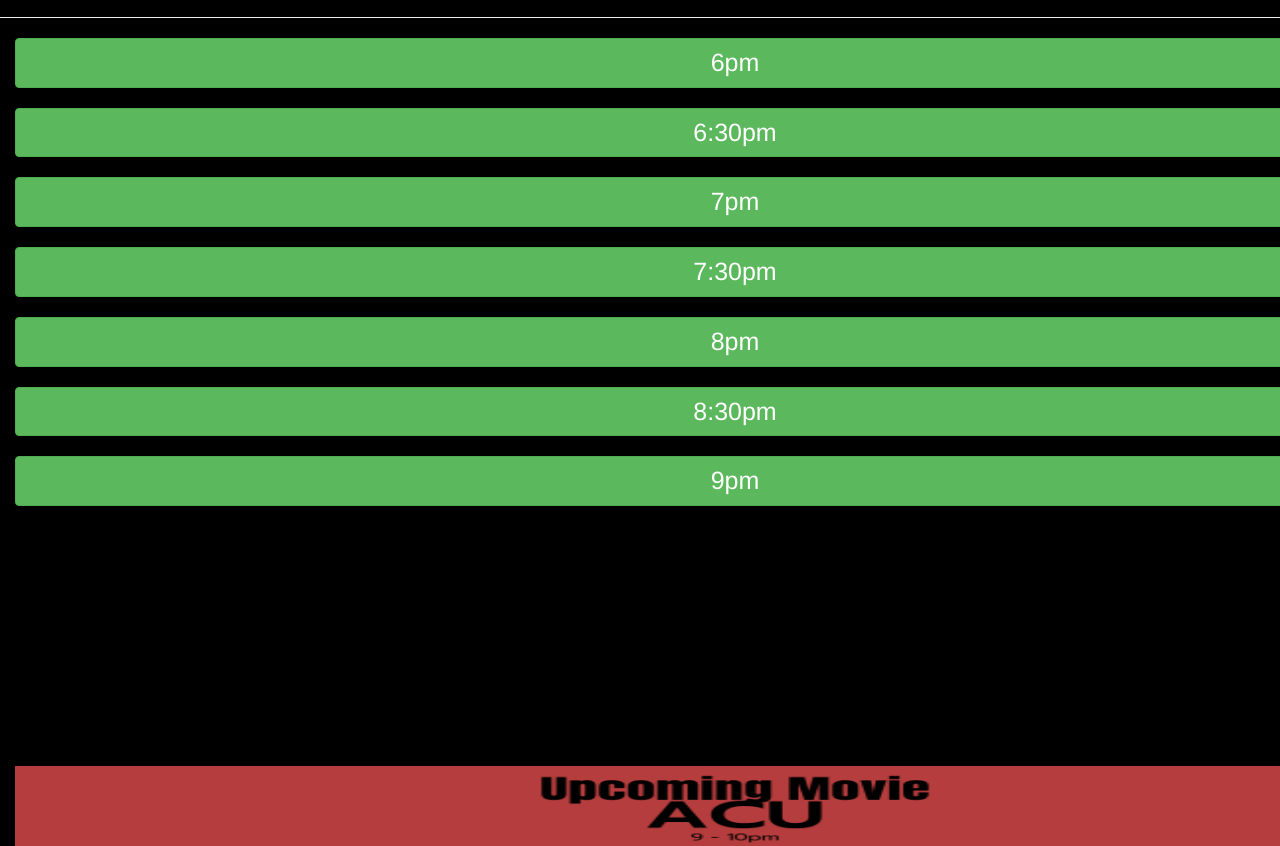
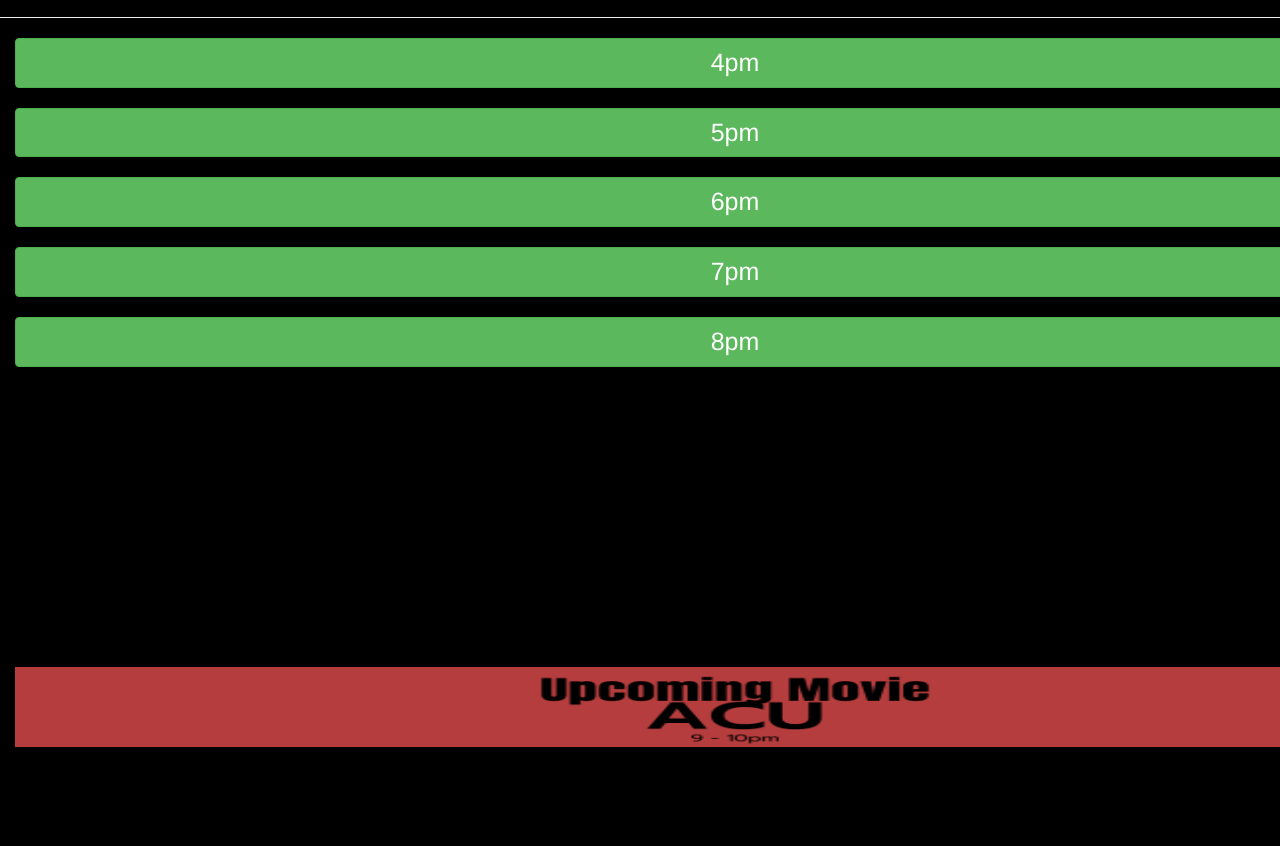
Before and after one commit to Rites1/ACU, a plain HTML site: page movie.html in a window 1280 px wide. Shown: the part 100-946 px from the top of the page. After the commit the page ends 847 px from the top, so only its background shows below. Drawn offline with nearby package versions, Linux system fonts and the light colour scheme.

Commit message:
Update movie.html

```diff
--- a/movie.html
+++ b/movie.html
@@ -19,25 +19,21 @@
         <center><h1 style="font-size: 70px; color: white;">Movie</h1></center>
         <hr>
         <div class="class='col-12 col-md-8 d-flex align-items-center">
-        <a href="eight.html"><button id="9_time" class="btn btn-success" style="font-size: 25px;">6pm</button></a>
+        <a href="eight.html"><button id="9_time" class="btn btn-success" style="font-size: 25px;">4pm</button></a>
         <br>
         <br>
-        <a href="eight.html"><button id="8_time" class="btn btn-success" style="font-size: 25px;">6:30pm</button></a>
+        <a href="eight.html"><button id="8_time" class="btn btn-success" style="font-size: 25px;">5pm</button></a>
+        <br>
+        <br>
+        <a href="eight.html"><button id="8_time" class="btn btn-success" style="font-size: 25px;">6pm</button></a>
         <br>
         <br>
         <a href="eight.html"><button id="8_time" class="btn btn-success" style="font-size: 25px;">7pm</button></a>
         <br>
         <br>
-        <a href="eight.html"><button id="8_time" class="btn btn-success" style="font-size: 25px;">7:30pm</button></a>
-        <br>
-        <br>
         <a href="eight.html"><button id="8_time" class="btn btn-success" style="font-size: 25px;">8pm</button></a>
         <br>
         <br>
-        <a href="acu.html"><button id="8_time" class="btn btn-success" style="font-size: 25px;">8:30pm</button></a>
-        <br>
-        <br>
-        <a href="eight.html"><button id="8_time" class="btn btn-success" style="font-size: 25px;">9pm</button></a>
         <br>
         <br>
         <br>
```
